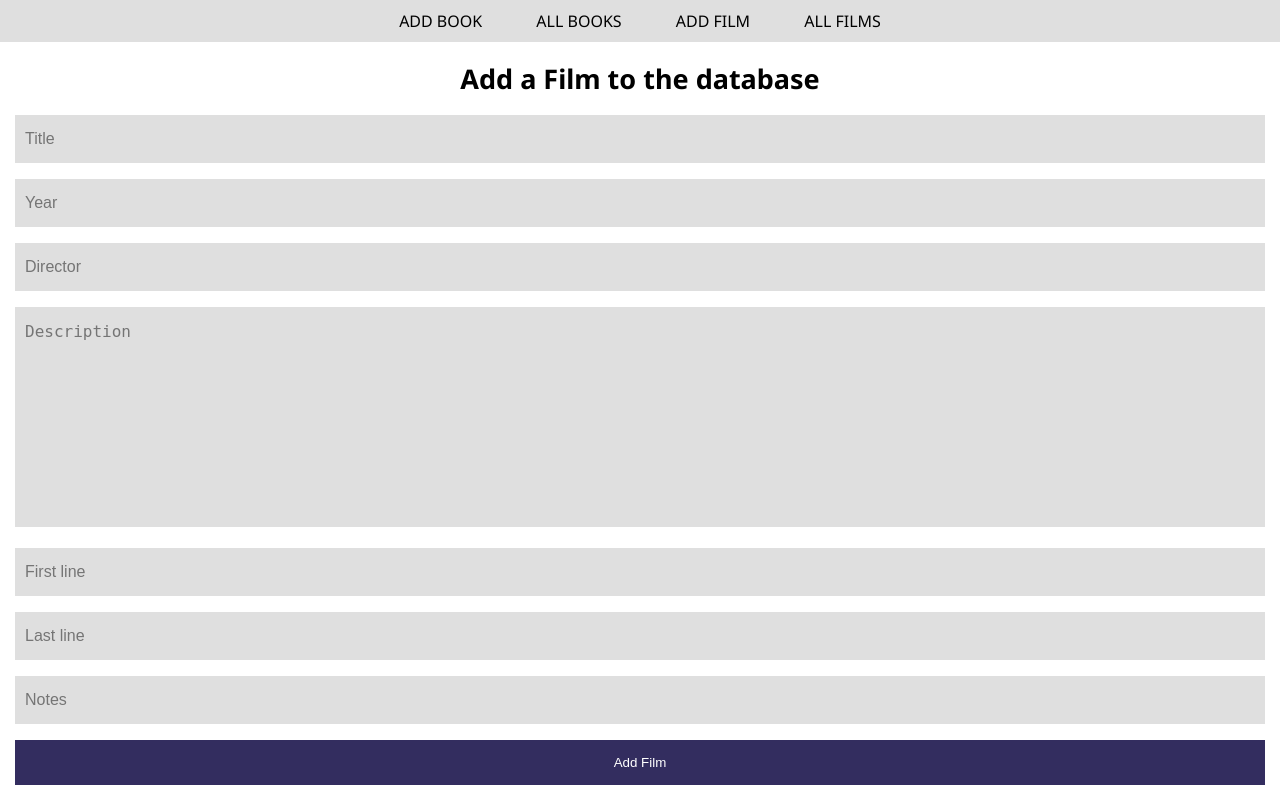
After one commit to danjcooper/book-input, a Django app: page /add-a-film/ in a window 1280 px wide. The commit adds this page. Run offline with Django 3.2, Linux system fonts and the light colour scheme.

Commit message:
Add film database

```diff
--- a/book_game/book_input/forms.py
+++ b/book_game/book_input/forms.py
@@ -16,3 +16,31 @@ class regester_book_form(ModelForm):
             'last_line': forms.TextInput(attrs={'placeholder': 'Last line'}),
             'notes': forms.TextInput(attrs={'placeholder': 'Notes'}),
         }
+
+class regester_film_form(ModelForm):
+    class Meta:
+        model = models.Films
+        fields = ['title', 'year', 'director', 'description', 'first_line', 'last_line', 'notes']
+        widgets = {
+            'title': forms.TextInput(attrs={'placeholder': 'Title'}),
+            'year': forms.NumberInput(attrs={'placeholder': 'Year'}),
+            'director': forms.TextInput(attrs={'placeholder': 'Director'}),
+            'description': forms.Textarea(attrs={'placeholder': 'Description'}),
+            'first_line': forms.TextInput(attrs={'placeholder': 'First line'}),
+            'last_line': forms.TextInput(attrs={'placeholder': 'Last line'}),
+            'notes': forms.TextInput(attrs={'placeholder': 'Notes'}),
+        }
+
+class regester_album_form(ModelForm):
+    class Meta:
+        model = models.Albums
+        fields = ['title', 'artist', 'year', 'description', 'first_line', 'last_line', 'notes']
+        widgets = {
+            'title': forms.TextInput(attrs={'placeholder': 'Title'}),
+            'artist': forms.TextInput(attrs={'placeholder': 'artist'}),
+            'year': forms.NumberInput(attrs={'placeholder': 'Year'}),
+            'description': forms.Textarea(attrs={'placeholder': 'description'}),
+            'first_line': forms.TextInput(attrs={'placeholder': 'First line'}),
+            'last_line': forms.TextInput(attrs={'placeholder': 'Last line'}),
+            'notes': forms.TextInput(attrs={'placeholder': 'Notes'}),
+        }
--- a/book_game/book_input/models.py
+++ b/book_game/book_input/models.py
@@ -11,3 +11,21 @@ class Book(models.Model):
     first_line = models.CharField(max_length=250)
     last_line = models.CharField(max_length=250)
     notes = models.CharField(max_length=1000)
+
+class Films(models.Model):
+    title = models.CharField(max_length=250)
+    year = models.PositiveIntegerField()
+    director = models.CharField(max_length=1000)
+    description = models.CharField(max_length=1000)
+    first_line = models.CharField(max_length=250)
+    last_line = models.CharField(max_length=250)
+    notes = models.CharField(max_length=1000)
+
+class Albums(models.Model):
+    title = models.CharField(max_length=250)
+    artist = models.CharField(max_length=250)
+    year = models.PositiveIntegerField()
+    description = models.CharField(max_length=1000)
+    first_line = models.CharField(max_length=250)
+    last_line = models.CharField(max_length=250)
+    notes = models.CharField(max_length=1000)
--- /dev/null
+++ b/book_game/book_input/templates/add-film.html
@@ -0,0 +1,15 @@
+{% extends 'base.html' %} {% load static %} {% block title %}
+<title>Add a Film</title>
+{% endblock title %} {% block css %}
+<link rel="stylesheet" href="{% static 'css/forms.styles.css' %}" />
+{% endblock css %} {% block content %}
+<main>
+  <form method="POST">
+    <h1>Add a Film to the database</h1>
+    {% if error %}
+    <p>{{error}}</p>
+    {% endif %} {% csrf_token %} {{ form.as_p }}
+    <button type="submit">Add Film</button>
+  </form>
+</main>
+{% endblock content %}
--- a/book_game/book_input/templates/base.html
+++ b/book_game/book_input/templates/base.html
@@ -17,8 +17,14 @@
 </head>
 <body>
     <nav>
-        <a href="{% url 'add-a-book' %}" {% if request.url == url %} class="active" {% endif %}>Add a Book</a>
-        <a href="{% url 'all' %}" {% if request.url == url %} class="active" {% endif %}>View All Books</a>
+        <a href="{% url 'add-a-book' %}" {% if request.url == url %} class="active" {% endif %}>Add Book</a>
+
+        <a href="{% url 'all' %}" {% if request.url == url %} class="active" {% endif %}>All Books</a>
+
+        <a href="{% url 'add-a-film' %}" {% if request.url == url %} class="active" {% endif %}>Add Film</a>
+
+        <a href="{% url 'all-films' %}" {% if request.url == url %} class="active" {% endif %}>All Films</a>
+
     </nav>
     {% block content %}{% endblock content %}
 </body>
--- a/book_game/book_input/urls.py
+++ b/book_game/book_input/urls.py
@@ -5,6 +5,8 @@ from . import views
 urlpatterns = [
     path('', views.homepage, name="homepage"),
     path('add-a-book/', views.add_book, name="add-a-book"),
+    path('add-a-film/', views.add_film, name="add-a-film"),
     path('all/', views.get_all_books, name="all"),
+    path('all-films/', views.get_all_films, name="all-films"),
     path('edit-book/<int:id>', views.update_book_entry, name="edit"),
 ]
--- a/book_game/book_input/views.py
+++ b/book_game/book_input/views.py
@@ -41,3 +41,29 @@ def update_book_entry(req, id):
         form.save()
         return redirect('all')
     return render(req, 'update-book.html', {'form': form})
+
+
+def add_film(req):
+
+    form = forms.regester_film_form(req.POST or None)
+    error_message = None
+
+    if req.method == 'POST' and form.is_valid():
+        all_entries = models.Films.objects.all()
+        try:
+            for book in all_entries:
+                if form.cleaned_data["title"] == book.title:
+                    error_message = 'Film already exists'
+                    raise Exception()
+            form.save()
+            return redirect('all-films')
+        except Exception:
+            pass
+
+    context = {"form": form, "error": error_message}
+    return render(req, 'add-film.html', context)
+
+def get_all_films(req):
+    films = models.Films.objects.all().order_by("-pk")
+    context = {"films": films}
+    return render(req, 'all-films.html', context)
```
Also changed, not shown: book_game/book_input/templates/all-films.html (added, +38 -0 lines), book_game/book_input/migrations/0002_albums_films.py (added).
